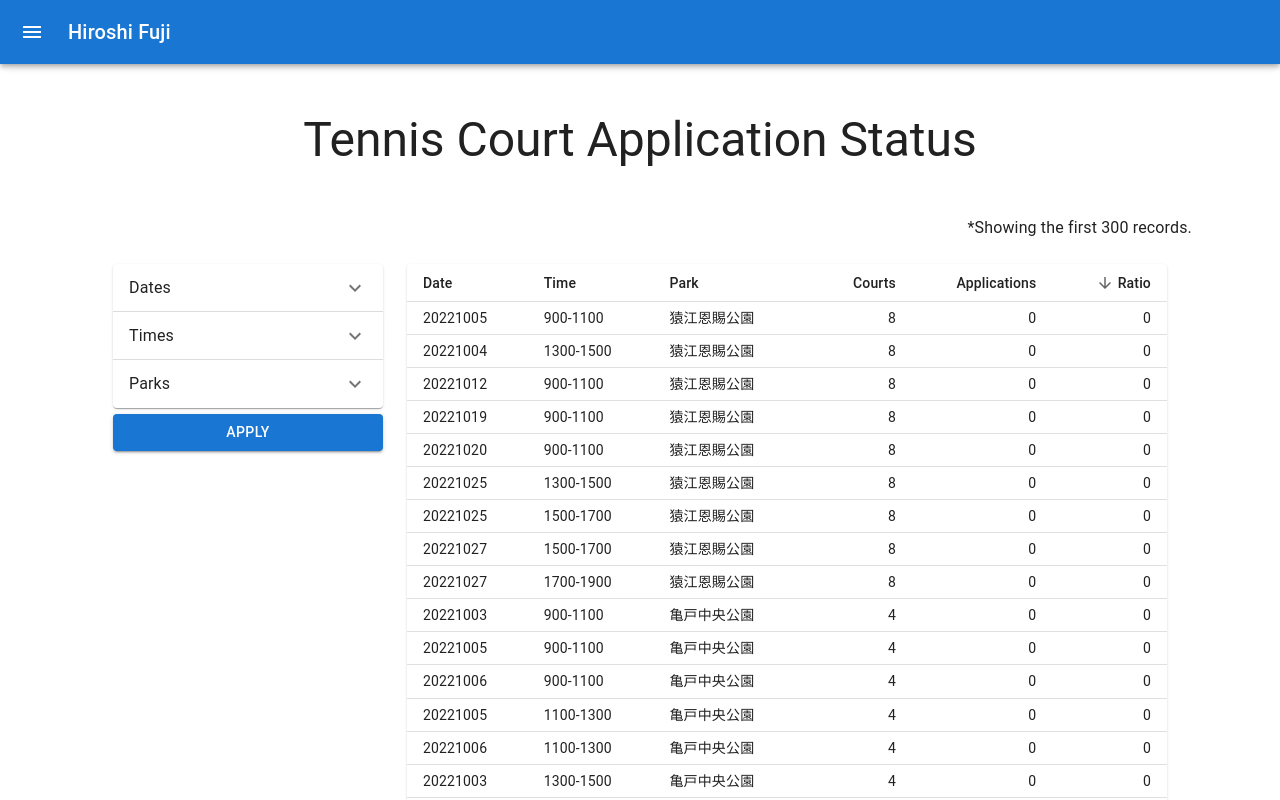
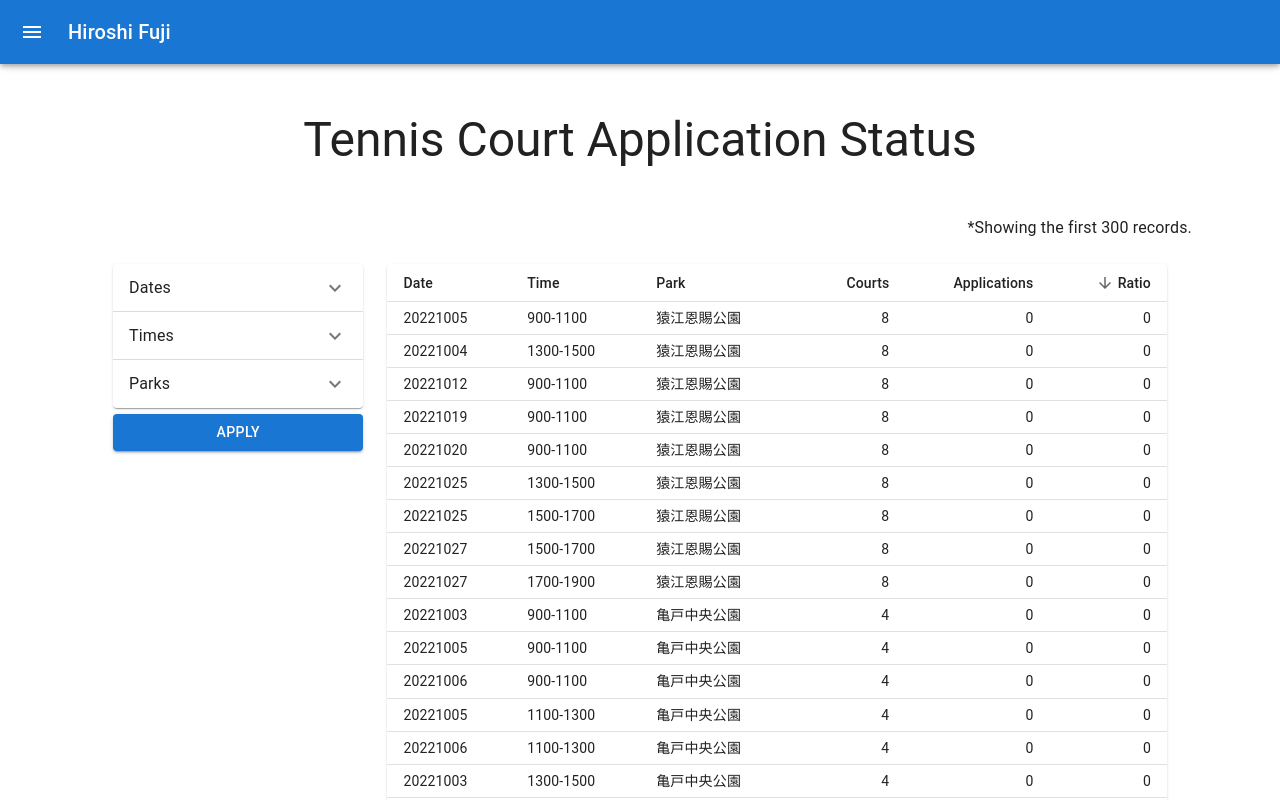
Before and after one commit to hiro0118/hiro0118.github.io, a React (Create React App) app: page /#/tennis-courts in a window 1280 px wide. Shown: the top 800 px of the page. Built offline with nearby package versions, Linux system fonts and the light colour scheme.

Commit message:
Adjust widths

```diff
--- a/src/pages/tokyo-sports-page/TennisCourtsPage.tsx
+++ b/src/pages/tokyo-sports-page/TennisCourtsPage.tsx
@@ -52,7 +52,7 @@ export const TennisCourtsPage = () => {
       <Container sx={{ mb: 2 }}>
         <Typography padding={3} align="right">*Showing the first {MAX_DISPLAY_NUM} records.</Typography>
         <Grid container spacing={3} justifyContent="center">
-          <Grid xs={3}>
+          <Grid xs={2.8}>
             <FilterAccordion
               id='Dates'
               onSelect={onDateChecked}
@@ -81,7 +81,7 @@ export const TennisCourtsPage = () => {
             </Button>
           </Grid>
 
-          <Grid xs={8}>
+          <Grid xs={8.2}>
             <SortableTable dataList={visibleItems} />
           </Grid>
 
```
